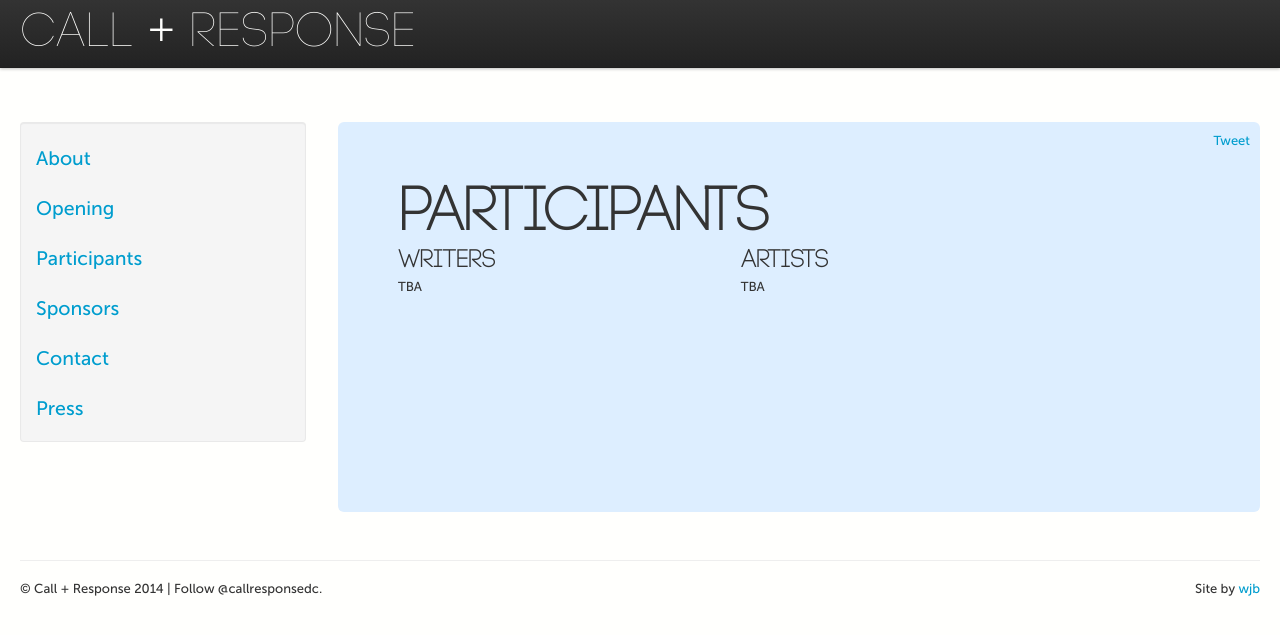
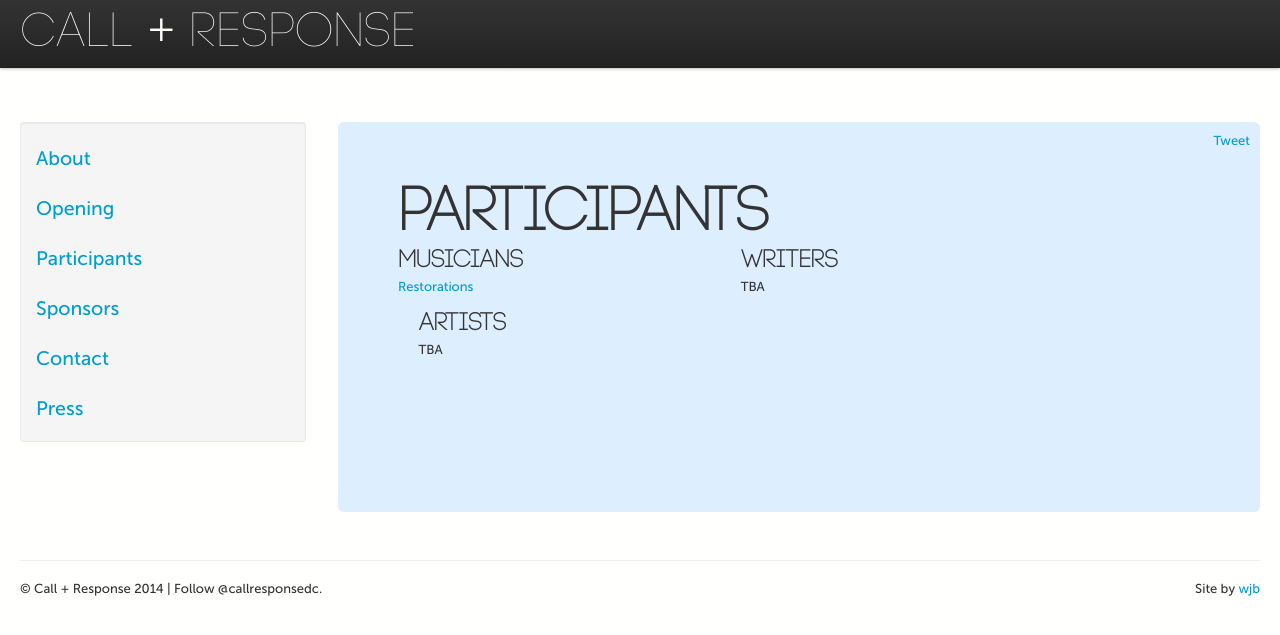
Before and after one commit to callandresponsedc/callandresponsedc, a Jekyll site: the page built from participants/index.html, in a window 1280 px wide. Shown: the top 635 px of the page. Built offline with Jekyll 4.4.1, drawn with Linux system fonts in a browser that asks for light colours; Markdown is read by kramdown in place of the engine named in the settings; comment, search, counter and statistics services are not loaded.

Commit message:
Update index.html

```diff
--- a/participants/index.html
+++ b/participants/index.html
@@ -10,7 +10,14 @@ title: Participants
   </div>
 </div>
 <div class="row-fluid">
-  <div class="span5 pull-left" id="writers">
+  <div class="span5 pull-left" id="musicians">
+    <h2>Musicians
+    </h2>
+    <a href="http://restorations.bandcamp.com">Restorations</a>
+    <ul class="participants">
+    </ul>
+  </div>
+  <div class="span5 pull-center" id="writers">
     <h2>Writers
     </h2>
     TBA
```
